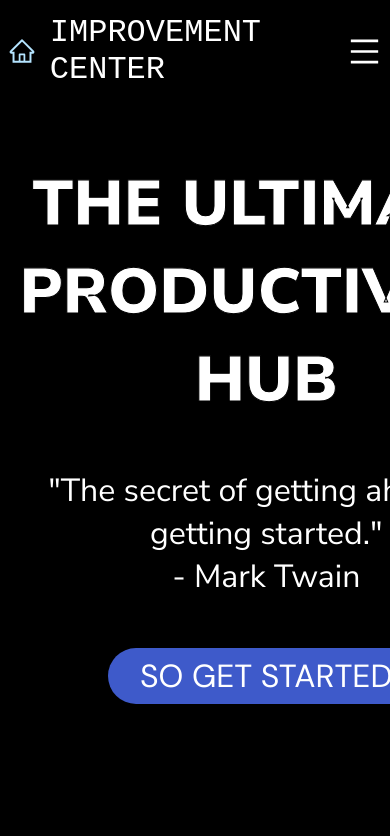
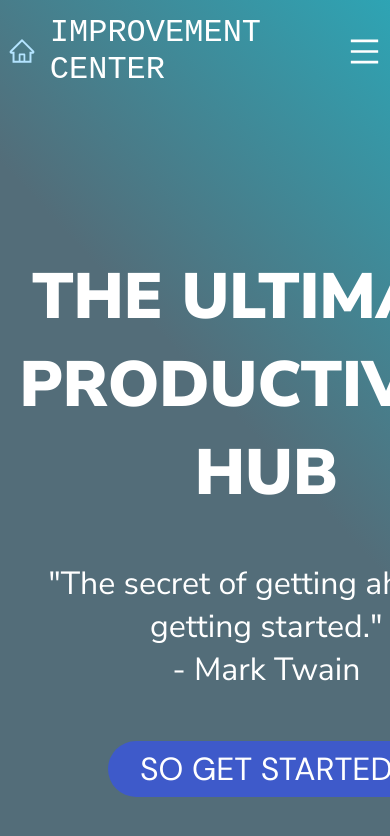
Before and after one commit to m1ckeyyy/improvement-center, a React (Vite) app in the folder client/: page / in a window 390 px wide. Shown: the top 836 px of the page. Built offline with nearby package versions, Linux system fonts and the light colour scheme.

Commit message:
new background color, image responsiveness

```diff
--- a/client/src/pages/Home/home.module.scss
+++ b/client/src/pages/Home/home.module.scss
@@ -12,21 +12,23 @@ $poppins: "Poppins", sans-serif;
 $DM: "DM Sans", sans-serif;
 
 .container {
-	background-color: black;
+  // background-color: red;
+  //  background:  linear-gradient(47deg, rgba(83,109,121,1) 36%, rgba(148,223,233,1) 100%);
+
   // background-image: url('images/ppl1.png');
-	// background-color: rgb(8, 8, 8);
   color: white;
-	// height: 100vh;
-	// width: 100vw;
   overflow-x: hidden;
 }
 .mainContent {
   flex-wrap: wrap;
   position: relative;
-	background: black;
+  background: linear-gradient(
+    47deg,
+    rgba(83, 109, 121, 1) 54%,
+    rgba(46, 164, 180, 1) 100%
+  );
   display: flex;
-	padding: 160px 10% 0 10%;
-	// height: calc(100vh - 100px);
+  padding: 30vh 10% 0 10%;
   height: 100vh;
   width: 100%;
 }
@@ -39,8 +41,8 @@ $DM: "DM Sans", sans-serif;
   z-index: 2;
 
   color: white;
-	-webkit-text-stroke: 1px black;
-	-moz-text-stroke: 1px black;
+  // -webkit-text-stroke: 1px black;
+  // -moz-text-stroke: 1px black;
 }
 .mainDescription {
   position: relative;
@@ -53,26 +55,25 @@ $DM: "DM Sans", sans-serif;
   z-index: 2;
 }
 .leftContent {
-	flex: 1 0 60%;
+  flex: 1 0 50%;
 
   // flex: 1;
   //   margin-right: 20px;
 }
 .rightContent {
-	flex: 1 0 40%;
-
-	// position: relative;
-	display: flex;
-	// justify-content: flex-start;
+  flex: 1 0 50%;
+  // display: flex;
+  // justify-content: flex-end;
   z-index: 1;
-	width: 400px;
+  max-width: 500px;
   height: 360px;
 }
 .womanImg {
   // position: absolute;
   // top: 30px;
+  transform: translateY(-25px);
   z-index: 1;
-	width: 400px;
+  max-width: 500px;
   object-fit: contain;
 }
 .btnContainer {
@@ -124,7 +125,10 @@ $DM: "DM Sans", sans-serif;
 }
 @media (max-width: 1280px) {
   .mainContent {
-		padding: 160px 5% 0 5%;
+    padding: 30vh 5% 0 5%;
+  }
+  .rightContent {
+    justify-content: flex-end;
   }
 }
 // @media (max-width: 1093px) {
@@ -160,9 +164,6 @@ $DM: "DM Sans", sans-serif;
 @media (max-width: 1382px) {
   .leftContent {
     flex: 1 0 70%;
-
-		// flex: 1;
-		//   margin-right: 20px;
   }
   .rightContent {
     flex: 1 0 30%;
@@ -171,13 +172,20 @@ $DM: "DM Sans", sans-serif;
   }
   .womanImg {
     max-width: 300px;
+    // transform: translateY(20px);
   }
-} // @media (max-width: 769px) {
-
-// }
-
-// @media (max-width: 1428px) {
-// 	.rightContent {
-// 		justify-content: flex-end;
-// 	}
-// }
+}
+@media (max-width: 1471px) {
+  .leftContent {
+    flex: 1 0 70%;
+  }
+  .rightContent {
+    flex: 1 0 30%;
+    flex-shrink: 1;
+    min-width: 0;
+  }
+  .womanImg {
+    max-width: 400px;
+    transform: translateY(10px);
+  }
+}
```
Lines whose indentation alone changed are shown as unchanged.
